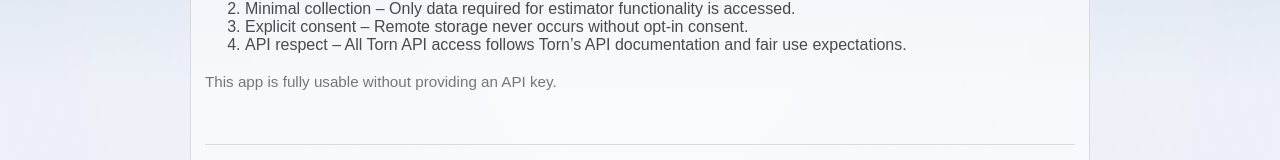
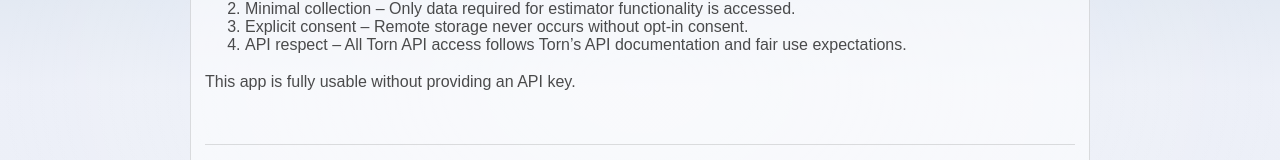
Before and after one commit to EevieTheFox/Torn-Gainz-Web-App, a SvelteKit app: page /policy in a window 1280 px wide. Shown: the part 313-473 px from the top of the page. Built offline with nearby package versions, Linux system fonts and the light colour scheme.

Commit message:
edited verbiage to align with torn api documentation adjusted table zebra striping

```diff
--- a/src/lib/policy/POLICY_v1_1_0.md
+++ b/src/lib/policy/POLICY_v1_1_0.md
@@ -7,7 +7,7 @@ This application is built around four principles:
 3. Explicit consent – Remote storage never occurs without opt-in consent.
 4. API respect – All Torn API access follows Torn’s API documentation and fair use expectations.
 
-<span class='hint'>This app is fully usable without providing an API key.</span>
+This app is fully usable without providing an API key.
 
 <br>
 
--- a/src/routes/layout.css
+++ b/src/routes/layout.css
@@ -23,6 +23,7 @@
 	--seg-hover-bg: rgba(81, 154, 181, 0.40);
 	--seg-selected-bg: rgba(81,154,181,0.70);
 	--subcard-border: rgba(0, 0, 0, 0.16);
+    --tbody-zebra-bg: rgba(0, 0, 0, 0.06);
 	font-family: var(--font-body);
 	color: var(--color-text);
 }
@@ -37,6 +38,7 @@ html[data-theme="dark"] {
 	--seg-hover-bg: rgba(81, 154, 181, 0.40);
 	--seg-selected-bg: rgba(81, 154, 181, 0.70);
 	--subcard-border: rgba(255,255,255,0.16);
+    --tbody-zebra-bg: rgba(255, 255, 255, 0.03);
 	--color-theme-1: #519ab5;
 	--color-theme-2: #7bb2ff;
 	--color-text: rgba(255, 255, 255, 0.88);
@@ -383,7 +385,7 @@ button:focus:not(:focus-visible) {
         font-size: 0.875rem;
         padding: 12px 14px;
         border-bottom: 1px solid var(--card-border);
-        background: rgba(255, 255, 255, 0.06); /* subtle header tint, works on dark */
+        background: var(--tbody-zebra-bg);
     }
 
     .prose tbody td {
@@ -404,7 +406,7 @@ button:focus:not(:focus-visible) {
 
     /* subtle zebra striping using your bg token */
     .prose tbody tr:nth-child(even) td {
-        background: rgba(255, 255, 255, 0.03);
+        background: var(--tbody-zebra-bg);
     }
 
     /* optional hover polish */
```
